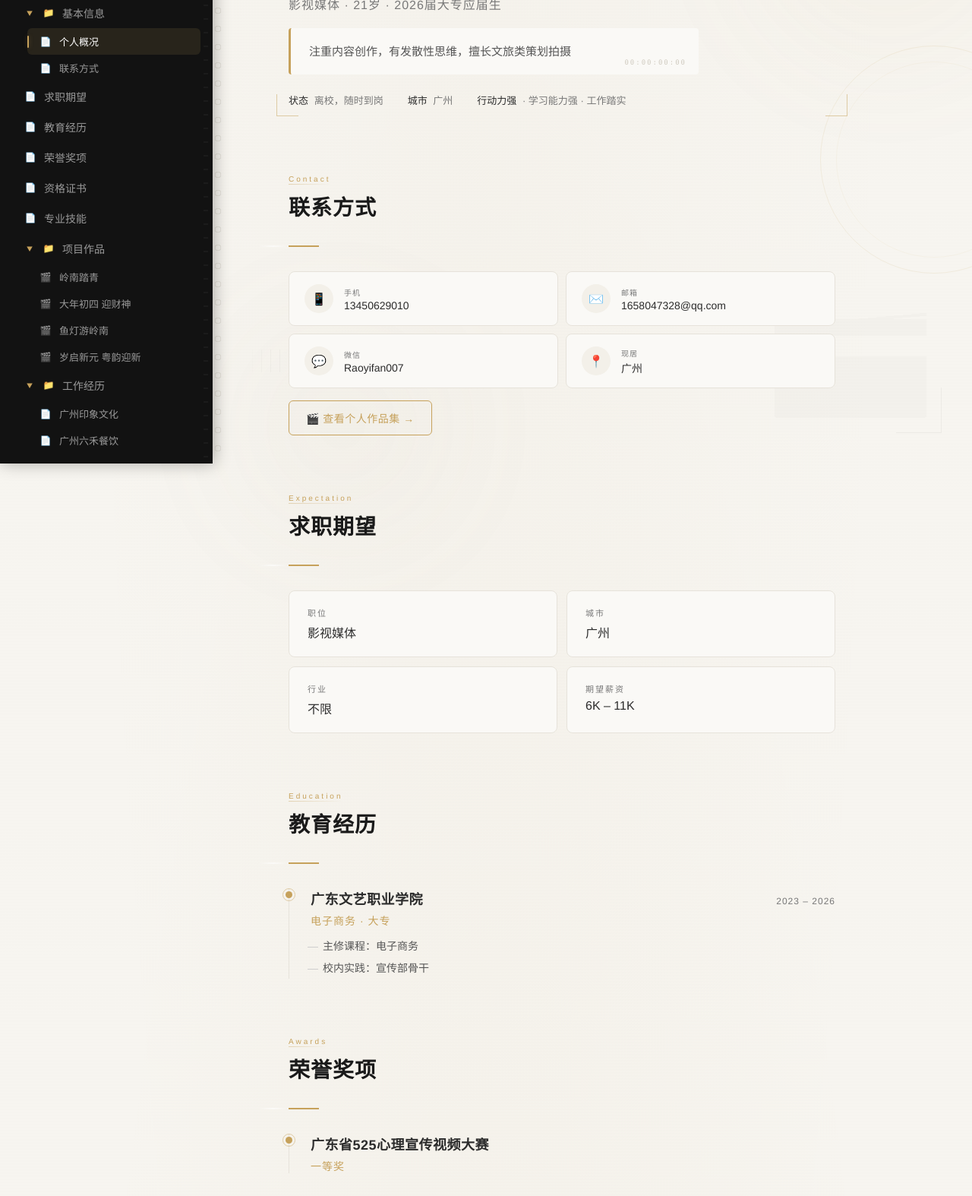
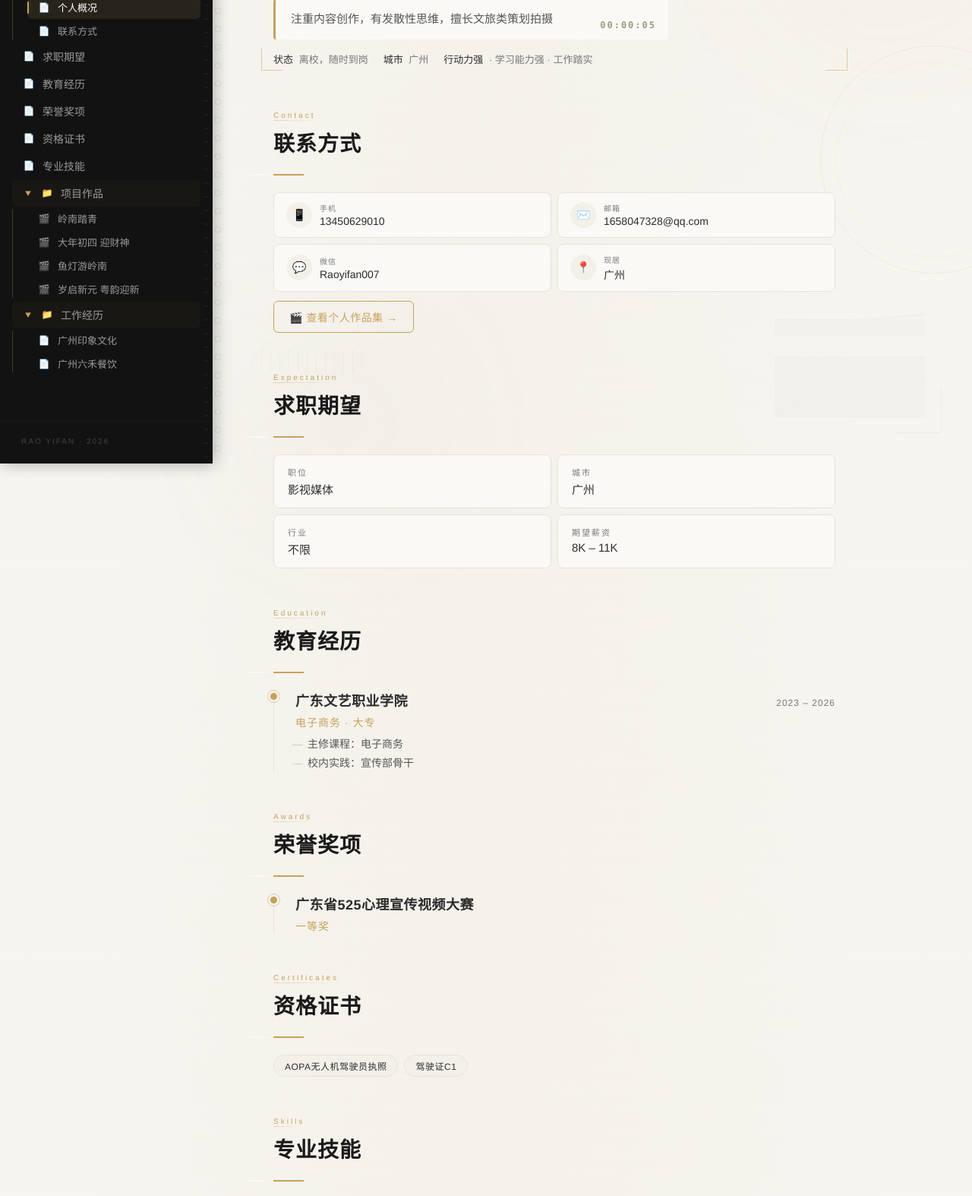
Before and after one commit to riter122/resume, a plain HTML site: page index.html in a window 1280 px wide. Shown: the part 190-1764 px from the top of the page at 76% size. Drawn offline with Linux system fonts and the light colour scheme.

Commit message:
细节优化：实时时间码 收紧间距 8K薪资 Apple风格目录动效 技能Logo

```diff
--- a/index.html
+++ b/index.html
@@ -130,7 +130,7 @@
   .sidebar {
     width: 280px; min-width: 280px;
     background: var(--sidebar-bg);
-    color: #ccc; padding: 48px 0 32px;
+    color: #ccc; padding: 32px 0 24px;
     display: flex; flex-direction: column;
     position: fixed; top: 0; left: 0; bottom: 0;
     z-index: 30; overflow-y: auto;
@@ -153,11 +153,11 @@
       rgba(255,255,255,.04) 16px, rgba(255,255,255,.04) 18px);
   }
   .sidebar-header {
-    padding: 0 32px 36px;
+    padding: 0 28px 24px;
     border-bottom: 1px solid rgba(255,255,255,.06);
-    margin-bottom: 24px;
+    margin-bottom: 16px;
   }
-  .sidebar-name { font-size: 20px; font-weight: 600; color: #fff; letter-spacing: 2px; }
+  .sidebar-name { font-size: 18px; font-weight: 600; color: #fff; letter-spacing: 2px; }
   .sidebar-role { font-size: 11px; color: var(--accent); letter-spacing: 3px; margin-top: 6px; }
 
   .sidebar-nav { flex: 1; padding: 0 16px; }
@@ -165,7 +165,7 @@
 
   .dir-item {
     display: flex; align-items: center; gap: 10px;
-    padding: 10px 16px; border-radius: 6px;
+    padding: 8px 14px; border-radius: 6px;
     cursor: pointer; font-size: 14px; color: #999;
     transition: all .25s cubic-bezier(.4,0,.2,1);
     text-decoration: none; user-select: none;
@@ -183,53 +183,73 @@
   .dir-item.active .dir-icon { color: var(--accent); }
 
   .dir-sub { padding-left: 20px; overflow: hidden; }
-  .dir-sub .dir-item { font-size: 13px; padding: 8px 16px; }
+  .dir-sub .dir-item { font-size: 13px; padding: 6px 14px; }
 
   .dir-caret {
     font-size: 8px; width: 14px; text-align: center;
-    flex-shrink: 0; transition: transform .3s cubic-bezier(.4,0,.2,1);
+    flex-shrink: 0; transition: transform .4s cubic-bezier(0.22, 0.61, 0.36, 1);
     color: #4a4a4a; cursor: pointer;
   }
   .dir-group.open > .dir-item .dir-caret { transform: rotate(90deg); color: var(--accent); }
 
+  .dir-group.open > .dir-item {
+    background: rgba(198,161,91,.04);
+  }
+
   .dir-children {
     overflow: hidden;
+    position: relative;
     max-height: 0;
     opacity: 0;
-    transition: max-height .4s cubic-bezier(.4,0,.2,1),
-                opacity .35s cubic-bezier(.4,0,.2,1);
+    transition: max-height .5s cubic-bezier(0.22, 0.61, 0.36, 1),
+                opacity .4s cubic-bezier(0.22, 0.61, 0.36, 1);
   }
   .dir-group.open > .dir-children {
     max-height: 500px;
     opacity: 1;
   }
+  /* Expanding accent line on open */
+  .dir-children::before {
+    content: '';
+    position: absolute; left: 0; top: 4px; bottom: 4px; width: 1px;
+    background: var(--accent);
+    opacity: 0;
+    transform: scaleY(0);
+    transform-origin: top;
+    transition: transform .45s cubic-bezier(0.22, 0.61, 0.36, 1),
+                opacity .35s ease;
+  }
+  .dir-group.open > .dir-children::before {
+    opacity: .3;
+    transform: scaleY(1);
+  }
   .dir-children .dir-item {
     opacity: 0;
-    transform: translateX(-8px);
-    transition: all .3s cubic-bezier(.4,0,.2,1);
+    transform: translateY(6px) translateX(-4px);
+    transition: all .45s cubic-bezier(0.22, 0.61, 0.36, 1);
   }
   .dir-group.open > .dir-children .dir-item {
     opacity: 1;
-    transform: translateX(0);
+    transform: translateY(0) translateX(0);
   }
-  .dir-group.open > .dir-children .dir-item:nth-child(1) { transition-delay: .04s; }
-  .dir-group.open > .dir-children .dir-item:nth-child(2) { transition-delay: .08s; }
-  .dir-group.open > .dir-children .dir-item:nth-child(3) { transition-delay: .12s; }
-  .dir-group.open > .dir-children .dir-item:nth-child(4) { transition-delay: .16s; }
+  .dir-group.open > .dir-children .dir-item:nth-child(1) { transition-delay: .03s; }
+  .dir-group.open > .dir-children .dir-item:nth-child(2) { transition-delay: .06s; }
+  .dir-group.open > .dir-children .dir-item:nth-child(3) { transition-delay: .09s; }
+  .dir-group.open > .dir-children .dir-item:nth-child(4) { transition-delay: .12s; }
 
   .sidebar-footer {
-    padding: 24px 32px 0;
+    padding: 20px 28px 0;
     border-top: 1px solid rgba(255,255,255,.04);
-    margin-top: 24px;
+    margin-top: 18px;
     font-size: 10px; color: #444; letter-spacing: 2px;
   }
 
   /* ── Main ── */
   .main {
-    margin-left: 280px; padding: 80px 100px; max-width: 920px;
+    margin-left: 280px; padding: 60px 80px; max-width: 900px;
     position: relative; z-index: 2;
   }
-  section { margin-bottom: 72px; }
+  section { margin-bottom: 48px; }
 
   /* ── Viewfinder corners ── */
   .section-badge {
@@ -244,11 +264,11 @@
   }
   .section-title {
     font-size: 28px; font-weight: 600; letter-spacing: 1px;
-    margin-bottom: 32px; color: #1a1a1a;
+    margin-bottom: 22px; color: #1a1a1a;
   }
 
   .section-line {
-    width: 40px; height: 2px; background: var(--accent); margin-bottom: 32px;
+    width: 40px; height: 2px; background: var(--accent); margin-bottom: 22px;
     position: relative;
   }
   .section-line::after {
@@ -265,7 +285,7 @@
   /* ── Hero with viewfinder frame ── */
   .hero-wrap {
     position: relative;
-    padding: 12px 0;
+    padding: 6px 0;
   }
   /* Viewfinder corner brackets */
   .hero-wrap::before,
@@ -299,33 +319,34 @@
   }
 
   .hero-name { font-size: 48px; font-weight: 700; letter-spacing: 4px; color: #111; line-height: 1.1; }
-  .hero-sub { font-size: 16px; color: var(--muted); margin-top: 12px; letter-spacing: 1px; }
+  .hero-sub { font-size: 16px; color: var(--muted); margin-top: 8px; letter-spacing: 1px; }
   .hero-intro {
-    font-size: 15px; color: #555; margin-top: 20px; line-height: 1.7;
-    padding: 18px 24px; background: var(--paper); border-left: 3px solid var(--accent);
-    border-radius: 4px; max-width: 540px;
+    font-size: 15px; color: #555; margin-top: 12px; line-height: 1.65;
+    padding: 14px 20px; background: var(--paper); border-left: 3px solid var(--accent);
+    border-radius: 4px; max-width: 520px;
     transition: box-shadow .4s;
     position: relative;
   }
   .hero-intro:hover { box-shadow: 0 0 30px rgba(198,161,91,.08); }
   /* Timecode decoration inside hero */
-  .hero-intro::after {
-    content: '00:00:00:00';
+  .hero-intro::after { display: none; }
+  /* timecode — live elapsed timer */
+  .timecode {
     position: absolute; right: 16px; bottom: 8px;
-    font-size: 9px; letter-spacing: 2px; color: #d0cbc0;
+    font-size: 12px; font-weight: 700; letter-spacing: 2px; color: #a09880;
     font-family: "SF Mono", "Consolas", "Courier New", monospace;
   }
   .hero-meta {
-    display: flex; gap: 32px; margin-top: 24px; flex-wrap: wrap;
+    display: flex; gap: 20px; margin-top: 16px; flex-wrap: wrap;
   }
   .hero-meta-item { font-size: 13px; color: var(--muted); }
   .hero-meta-item strong { color: var(--text); font-weight: 500; margin-right: 4px; }
 
   /* ── Contact cards ── */
-  .contact-grid { display: grid; grid-template-columns: 1fr 1fr; gap: 10px; }
+  .contact-grid { display: grid; grid-template-columns: 1fr 1fr; gap: 8px; }
   .contact-item {
-    display: flex; align-items: center; gap: 14px;
-    padding: 16px 20px; border: 1px solid var(--border);
+    display: flex; align-items: center; gap: 10px;
+    padding: 12px 16px; border: 1px solid var(--border);
     border-radius: 8px; background: var(--paper); text-decoration: none; color: var(--text);
     transition: all .3s cubic-bezier(.4,0,.2,1);
     position: relative; overflow: hidden;
@@ -339,9 +360,9 @@
   .contact-item:hover, .contact-item:active { border-color: var(--accent); transform: translateY(-1px); box-shadow: 0 4px 20px rgba(0,0,0,.04); }
   .contact-item:hover::after, .contact-item:active::after { opacity: 1; }
   .contact-icon {
-    width: 38px; height: 38px; border-radius: 50%;
+    width: 34px; height: 34px; border-radius: 50%;
     background: var(--tag-bg); display: flex; align-items: center;
-    justify-content: center; font-size: 16px; flex-shrink: 0;
+    justify-content: center; font-size: 15px; flex-shrink: 0;
     transition: background .3s;
   }
   .contact-item:hover .contact-icon, .contact-item:active .contact-icon { background: rgba(198,161,91,.12); }
@@ -350,7 +371,7 @@
 
   .portfolio-link {
     display: inline-flex; align-items: center; gap: 8px;
-    margin-top: 16px; padding: 12px 22px;
+    margin-top: 12px; padding: 10px 20px;
     border: 1px solid var(--accent); border-radius: 6px;
     color: var(--accent); text-decoration: none; font-size: 14px;
     letter-spacing: .5px; transition: all .3s;
@@ -367,13 +388,21 @@
   .portfolio-link:hover { background: var(--accent); color: #fff; box-shadow: 0 4px 20px var(--accent-glow); }
 
   /* ── Tags ── */
-  .tag-row { display: flex; flex-wrap: wrap; gap: 10px; }
+  .tag-row { display: flex; flex-wrap: wrap; gap: 8px; }
   .tag {
-    font-size: 13px; padding: 7px 18px; border-radius: 20px;
+    display: inline-flex; align-items: center;
+    font-size: 12px; padding: 5px 14px; border-radius: 20px;
     background: var(--tag-bg); border: 1px solid var(--border);
     color: var(--text); letter-spacing: .5px;
     transition: all .25s; white-space: nowrap;
   }
+  .skill-logo {
+    display: inline-flex; align-items: center; justify-content: center;
+    width: 18px; height: 18px; border-radius: 4px;
+    margin-right: 7px; flex-shrink: 0;
+    font-size: 9px; font-weight: 700; color: #fff; letter-spacing: 0;
+  }
+  .skill-logo svg { display: block; }
   .tag:hover {
     border-color: var(--accent);
     background: var(--paper);
@@ -382,9 +411,9 @@
   }
 
   /* ── Expectation card ── */
-  .expect-grid { display: grid; grid-template-columns: 1fr 1fr; gap: 12px; }
+  .expect-grid { display: grid; grid-template-columns: 1fr 1fr; gap: 8px; }
   .expect-item {
-    padding: 20px 24px; border: 1px solid var(--border);
+    padding: 14px 18px; border: 1px solid var(--border);
     border-radius: 8px; background: var(--paper);
     transition: all .3s cubic-bezier(.4,0,.2,1);
     position: relative; overflow: hidden;
@@ -398,12 +427,12 @@
   .expect-item:hover { border-color: var(--accent); box-shadow: 0 4px 20px rgba(0,0,0,.04); transform: translateY(-1px); }
   .expect-item:hover::before { opacity: 1; }
   .expect-item .label { font-size: 11px; letter-spacing: 2px; color: var(--muted); }
-  .expect-item .value { font-size: 16px; font-weight: 500; margin-top: 6px; }
+  .expect-item .value { font-size: 15px; font-weight: 500; margin-top: 4px; }
 
   /* ── Timeline ── */
   .timeline { position: relative; }
   .timeline-item {
-    position: relative; padding: 0 0 40px 28px;
+    position: relative; padding: 0 0 28px 28px;
     border-left: 1px solid var(--border);
     transition: border-color .4s;
   }
@@ -432,16 +461,16 @@
   }
   .tl-company { font-size: 18px; font-weight: 600; letter-spacing: .5px; }
   .tl-date { font-size: 12px; color: var(--muted); letter-spacing: 1px; }
-  .tl-role { font-size: 14px; color: var(--accent); margin-bottom: 12px; letter-spacing: 1px; }
-  .tl-detail { font-size: 14px; color: #555; line-height: 1.8; }
+  .tl-role { font-size: 14px; color: var(--accent); margin-bottom: 8px; letter-spacing: 1px; }
+  .tl-detail { font-size: 14px; color: #555; line-height: 1.65; }
   .tl-detail li {
-    list-style: none; padding-left: 16px; position: relative; margin-bottom: 4px;
+    list-style: none; padding-left: 16px; position: relative; margin-bottom: 2px;
   }
   .tl-detail li::before { content: '—'; position: absolute; left: -4px; color: #ccc; }
   .tl-highlight {
-    margin-top: 10px; font-size: 13px; color: var(--accent);
+    margin-top: 8px; font-size: 13px; color: var(--accent);
     letter-spacing: .5px;
-    padding: 8px 14px; border-radius: 4px;
+    padding: 6px 12px; border-radius: 4px;
     background: rgba(198,161,91,.06);
     display: inline-block;
     transition: background .3s;
@@ -450,16 +479,16 @@
 
   /* ── Project cards ── */
   .project-card {
-    padding: 24px 28px; border: 1px solid var(--border);
-    border-radius: 8px; background: var(--paper); margin-bottom: 14px;
+    padding: 18px 22px; border: 1px solid var(--border);
+    border-radius: 8px; background: var(--paper); margin-bottom: 10px;
     transition: all .3s cubic-bezier(.4,0,.2,1);
     position: relative; overflow: hidden;
   }
   /* Play button watermark */
   .project-card::after {
     content: '▶';
-    position: absolute; right: 20px; bottom: 14px;
-    font-size: 48px; color: #e8e5dd;
+    position: absolute; right: 14px; bottom: 10px;
+    font-size: 40px; color: #e8e5dd;
     transition: all .4s; pointer-events: none; line-height: 1;
   }
   .project-card::before {
@@ -473,7 +502,7 @@
   .project-card:hover::after { color: #ede8d8; }
   .project-top {
     display: flex; justify-content: space-between; align-items: center;
-    flex-wrap: wrap; gap: 10px; margin-bottom: 8px;
+    flex-wrap: wrap; gap: 10px; margin-bottom: 6px;
   }
   .project-title { font-size: 17px; font-weight: 600; letter-spacing: .5px; position: relative; z-index: 1; }
   .project-views { font-size: 13px; color: var(--accent); font-weight: 500; white-space: nowrap; }
@@ -484,7 +513,7 @@
   }
   .project-link {
     display: inline-flex; align-items: center; gap: 6px;
-    margin-top: 10px; font-size: 12px; color: var(--muted);
+    margin-top: 6px; font-size: 12px; color: var(--muted);
     text-decoration: none; letter-spacing: .5px; transition: all .25s;
     position: relative; z-index: 1;
   }
@@ -539,20 +568,20 @@
 
     .hero-name { font-size: 34px; letter-spacing: 3px; }
     .hero-intro { max-width: 100%; }
-    .hero-intro::after { font-size: 8px; right: 10px; bottom: 6px; }
+    .timecode { font-size: 10px; right: 10px; bottom: 6px; }
     .hero-meta { gap: 16px; }
     .hero-wrap::before, .hero-wrap::after, .vf-right::before, .vf-right::after { opacity: .3; width: 20px; height: 20px; }
 
     .contact-grid { grid-template-columns: 1fr; }
     .expect-grid { grid-template-columns: 1fr 1fr; }
-    section { margin-bottom: 48px; }
-    .section-title { font-size: 24px; margin-bottom: 24px; }
-    .section-line { margin-bottom: 24px; }
+    section { margin-bottom: 36px; }
+    .section-title { font-size: 24px; margin-bottom: 18px; }
+    .section-line { margin-bottom: 18px; }
     .tl-company { font-size: 16px; }
     .tl-header { flex-direction: column; }
     .project-title { font-size: 15px; }
-    .project-card { padding: 18px 20px; }
-    .project-card::after { font-size: 36px; right: 12px; bottom: 10px; }
+    .project-card { padding: 16px 18px; }
+    .project-card::after { font-size: 30px; right: 12px; bottom: 10px; }
 
     .corner-deco { display: none; }
     .ambient-orb { opacity: .03; }
@@ -655,6 +684,7 @@
       <div class="hero-sub">影视媒体 · 21岁 · 2026届大专应届生</div>
       <div class="hero-intro">
         注重内容创作，有发散性思维，擅长文旅类策划拍摄
+        <span class="timecode" id="timecode">00:00:00</span>
       </div>
       <div class="hero-meta">
         <div class="hero-meta-item"><strong>状态</strong> 离校，随时到岗</div>
@@ -699,7 +729,7 @@
       <div class="expect-item"><div class="label">职位</div><div class="value">影视媒体</div></div>
       <div class="expect-item"><div class="label">城市</div><div class="value">广州</div></div>
       <div class="expect-item"><div class="label">行业</div><div class="value">不限</div></div>
-      <div class="expect-item"><div class="label">期望薪资</div><div class="value">6K – 11K</div></div>
+      <div class="expect-item"><div class="label">期望薪资</div><div class="value">8K – 11K</div></div>
     </div>
   </section>
 
@@ -750,21 +780,21 @@
     <div class="section-badge">Skills</div>
     <div class="section-title">专业技能</div>
     <div class="section-line"></div>
-    <div style="margin-bottom:28px">
-      <div style="font-size:13px;color:var(--muted);letter-spacing:1px;margin-bottom:12px;">剪辑软件</div>
-      <div class="tag-row"><span class="tag">Premiere</span><span class="tag">剪映</span><span class="tag">DaVinci</span></div>
+    <div style="margin-bottom:18px">
+      <div style="font-size:13px;color:var(--muted);letter-spacing:1px;margin-bottom:8px;">剪辑软件</div>
+      <div class="tag-row"><span class="tag"><span class="skill-logo" style="background:#9999FF">Pr</span>Premiere</span><span class="tag"><span class="skill-logo" style="background:#FF0050">剪</span>剪映</span><span class="tag"><span class="skill-logo" style="background:#0077E0">Da</span>DaVinci</span></div>
     </div>
-    <div style="margin-bottom:28px">
-      <div style="font-size:13px;color:var(--muted);letter-spacing:1px;margin-bottom:12px;">拍摄设备</div>
-      <div class="tag-row"><span class="tag">微单</span></div>
+    <div style="margin-bottom:18px">
+      <div style="font-size:13px;color:var(--muted);letter-spacing:1px;margin-bottom:8px;">拍摄设备</div>
+      <div class="tag-row"><span class="tag"><span class="skill-logo" style="background:#666"><svg width="11" height="9" viewBox="0 0 11 9"><rect x="0.5" y="2" width="10" height="6.5" rx="1.5" stroke="#fff" stroke-width="0.8"/><circle cx="5.5" cy="5.2" r="1.6" stroke="#fff" stroke-width="0.7"/><rect x="3" y="0.5" width="3" height="2" rx="0.5" stroke="#fff" stroke-width="0.7"/></svg></span>微单</span></div>
     </div>
-    <div style="margin-bottom:28px">
-      <div style="font-size:13px;color:var(--muted);letter-spacing:1px;margin-bottom:12px;">平台运营</div>
-      <div class="tag-row"><span class="tag">抖音运营</span><span class="tag">短视频运营</span><span class="tag">知识服务平台</span></div>
+    <div style="margin-bottom:18px">
+      <div style="font-size:13px;color:var(--muted);letter-spacing:1px;margin-bottom:8px;">平台运营</div>
+      <div class="tag-row"><span class="tag"><span class="skill-logo" style="background:#111">抖</span>抖音运营</span><span class="tag"><span class="skill-logo" style="background:#333"><svg width="8" height="10" viewBox="0 0 8 10"><polygon points="0,0 8,5 0,10" fill="#fff"/></svg></span>短视频运营</span><span class="tag"><span class="skill-logo" style="background:#4A90D9">知</span>知识服务平台</span></div>
     </div>
     <div>
-      <div style="font-size:13px;color:var(--muted);letter-spacing:1px;margin-bottom:12px;">其他工具</div>
-      <div class="tag-row"><span class="tag">Photoshop</span><span class="tag">Lightroom</span></div>
+      <div style="font-size:13px;color:var(--muted);letter-spacing:1px;margin-bottom:8px;">其他工具</div>
+      <div class="tag-row"><span class="tag"><span class="skill-logo" style="background:#31A8FF">Ps</span>Photoshop</span><span class="tag"><span class="skill-logo" style="background:#808080">Lr</span>Lightroom</span></div>
     </div>
   </section>
 
@@ -813,7 +843,7 @@
           <li>负责脚本撰写、现场拍摄、后期剪辑到全平台发布的全流程</li>
         </ul>
         <div class="tl-highlight">马年新年系列宣发视频 — 全平台累计 100w+ 播放量</div>
-        <div class="tag-row" style="margin-top:14px">
+        <div class="tag-row" style="margin-top:10px">
           <span class="tag">抖音运营</span><span class="tag">短视频运营</span><span class="tag">视频策划</span><span class="tag">视频拍摄</span><span class="tag">视频编辑</span><span class="tag">Premiere</span><span class="tag">脚本撰写</span>
         </div>
       </div>
@@ -832,6 +862,22 @@
 </main>
 
 <script>
+// ── Live timecode ──
+(function() {
+  const el = document.getElementById('timecode');
+  if (!el) return;
+  const start = Date.now();
+  function tick() {
+    const sec = Math.floor((Date.now() - start) / 1000);
+    const h = String(Math.floor(sec / 3600)).padStart(2, '0');
+    const m = String(Math.floor((sec % 3600) / 60)).padStart(2, '0');
+    const s = String(sec % 60).padStart(2, '0');
+    el.textContent = h + ':' + m + ':' + s;
+  }
+  tick();
+  setInterval(tick, 1000);
+})();
+
 const sidebar = document.getElementById('sidebar');
 const overlay = document.getElementById('overlay');
 const menuBtn = document.querySelector('.menu-btn');
```
